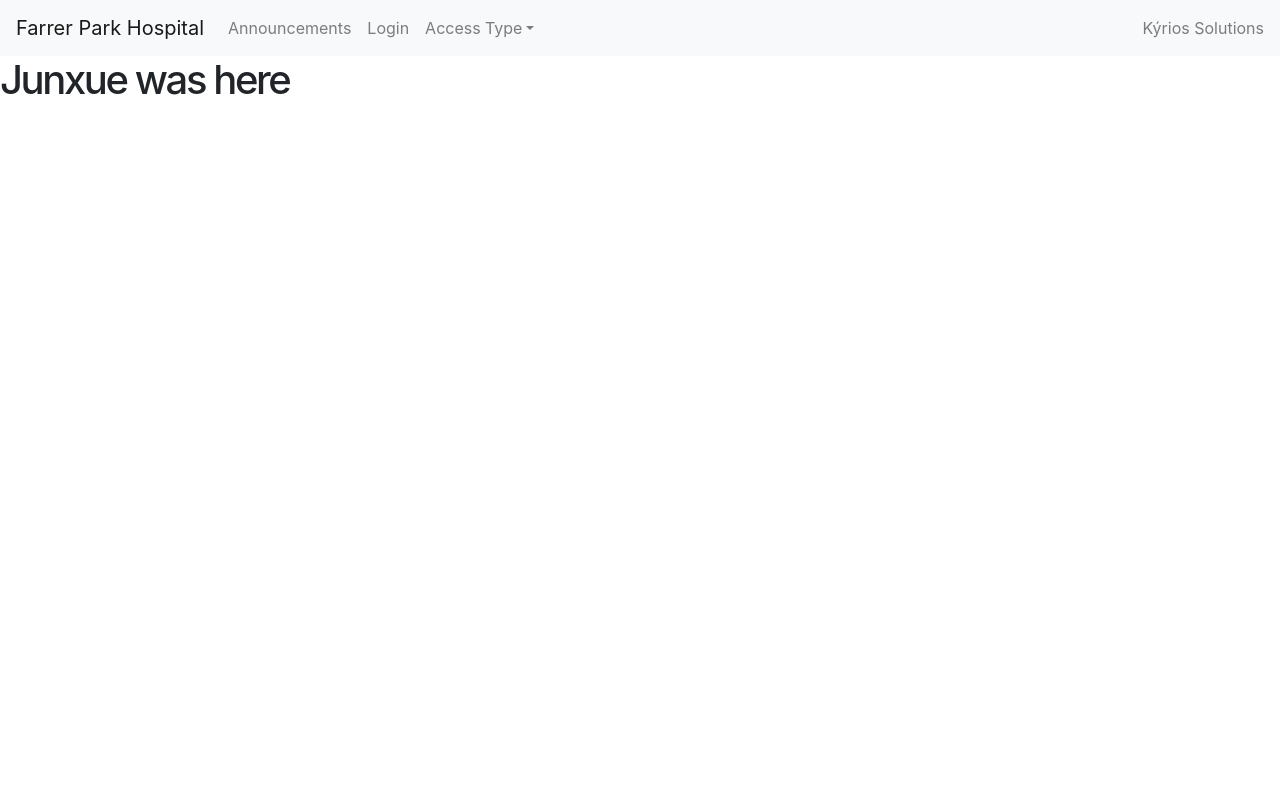
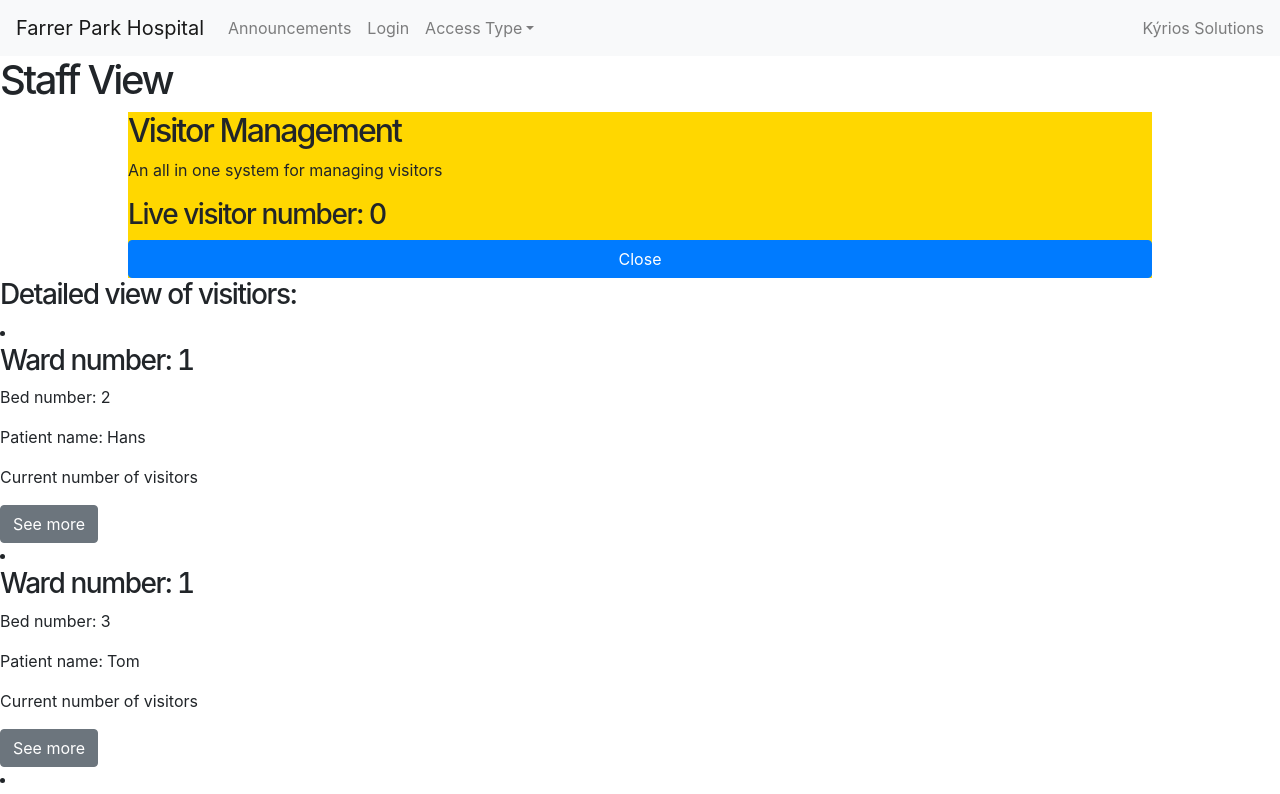
Before and after one commit to teamkyrios/aws, a React (Create React App) app: page /announcements in a window 1280 px wide. Shown: the top 794 px of the page. Built offline with nearby package versions, Linux system fonts and the light colour scheme.

Commit message:
Add banner and skeletal staff visitor management

```diff
--- a/package.json
+++ b/package.json
@@ -11,6 +11,8 @@
 		"@testing-library/user-event": "^7.2.1",
 		"bootstrap": "^4.5.2",
 		"formik": "^2.1.5",
+		"mdbreact": "^4.27.0",
+		"mysql": "latest",
 		"react": "^16.13.1",
 		"react-dom": "^16.13.1",
 		"react-redux": "^7.2.1",
@@ -18,8 +20,7 @@
 		"react-scripts": "3.4.3",
 		"reactstrap": "^8.5.1",
 		"redux": "^4.0.5",
-		"yup": "^0.29.3",
-		"mysql": "latest"
+		"yup": "^0.29.3"
 	},
 	"scripts": {
 		"start": "react-scripts start",
--- a/src/components/AnnouncementPage.js
+++ b/src/components/AnnouncementPage.js
@@ -1,12 +1,75 @@
-import React from 'react';
+import React, { useEffect, useState } from 'react';
 import { connect } from 'react-redux';
+import { Jumbotron, Button } from 'reactstrap';
+import { MDBCloseIcon } from 'mdbreact';
+
+const TopBanner = (props) => {
+	if (!props.isShowing) return null;
+
+	return (
+		<div
+			style={{
+				display: 'flex',
+				justifySelf: 'center',
+				alignSelf: 'center',
+				height: '80%',
+				width: '80%',
+				backgroundColor: 'gold',
+				borderColor: 'black',
+				flexDirection: 'column',
+			}}
+		>
+			<h2>Visitor Management</h2>
+			<p>An all in one system for managing visitors</p>
+
+			<h3>Live visitor number: {props.liveVisitorNo}</h3>
+			<Button color='primary' onClick={props.closeBanner}>
+				Close
+			</Button>
+		</div>
+	);
+};
 
 const AnnoucementPage = () => {
-  return (
-    <div>
-      <h1>Junxue was here</h1>
-    </div>
-  );
+	useEffect(() => {
+		getUpdatedVisitorCount();
+	}, []);
+
+	const [liveVisitorNo, setLiveVisitorNo] = useState(0);
+	const [isBannerShowing, setIsBannerShowing] = useState(true);
+	const [allWards, setAllWards] = useState([
+		{ wardNumber: 1, visitorName: 'Hans', bedNumber: 2 },
+		{ wardNumber: 1, visitorName: 'Tom', bedNumber: 3 },
+		{ wardNumber: 1, visitorName: 'Jessi', bedNumber: 1 },
+		{ wardNumber: 1, visitorName: 'Ray', bedNumber: 4 },
+	]);
+
+	// Subscribe to DB changes
+	const getUpdatedVisitorCount = () => {};
+
+	const renderAllWards = allWards.map((ward) => (
+		<li>
+			<h3>Ward number: {ward.wardNumber}</h3>
+			<p>Bed number: {ward.bedNumber} </p>
+			<p>Patient name: {ward.visitorName} </p>
+			<p>Current number of visitors </p>
+			<Button onClick={() => alert('Open modal')}>See more</Button>
+		</li>
+	));
+
+	return (
+		<div>
+			<h1>Staff View</h1>
+			<TopBanner
+				isShowing={isBannerShowing}
+				closeBanner={() => setIsBannerShowing(false)}
+				liveVisitorNo={liveVisitorNo}
+			/>
+
+			<h3>Detailed view of visitiors:</h3>
+			<ul>{renderAllWards}</ul>
+		</div>
+	);
 };
 
 const mapStateToProps = (state) => {
```
Also changed, not shown: src/components/staff/StaffView.js (+7 -12 lines), 1 other file (tests, documents, lock files or other folders).
